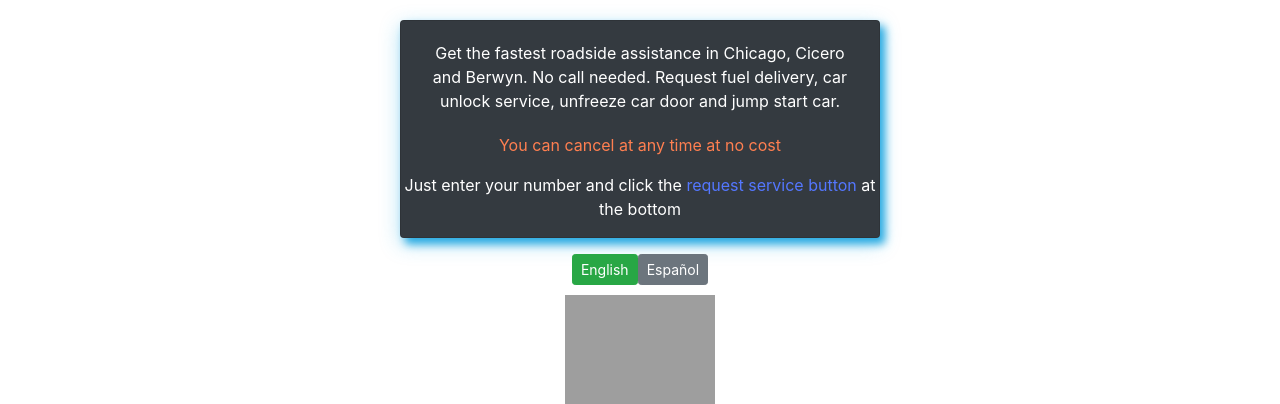
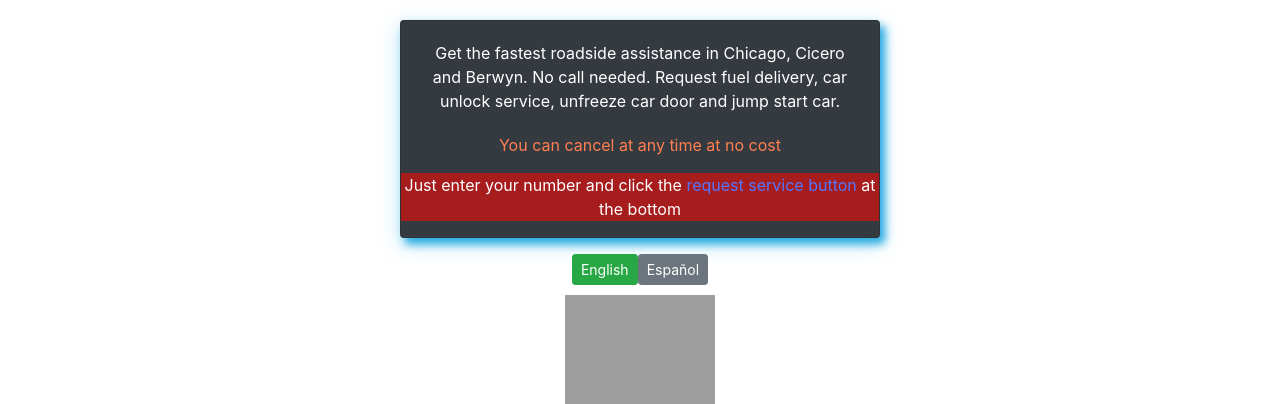
Before and after one commit to silvano905/car, a Django app: page / in a window 1280 px wide. Shown: the part 56-460 px from the top of the page. Run offline with Django 3.2, Linux system fonts and the light colour scheme; data comes from the database, SQL or seed files in the repository; some libraries are stand-ins or nearby versions; grey boxes are pictures that could not be loaded.

Commit message:
1/5/19 #2

```diff
--- a/helper/templates/helper/home.html
+++ b/helper/templates/helper/home.html
@@ -83,7 +83,7 @@
                 Request fuel delivery, car unlock service, unfreeze car door and jump start car.</p>
             </div>
         <p style="color: coral;">You can cancel at any time at no cost</p>
-        <p>Just enter your number and click the <span style="color: #5477ff;">request service button</span> at the bottom</p>
+        <p style="background-color: rgba(255,6,0,0.57)">Just enter your number and click the <span style="color: #5477ff;">request service button</span> at the bottom</p>
         </div>
 
         {% if berenise %}
```
